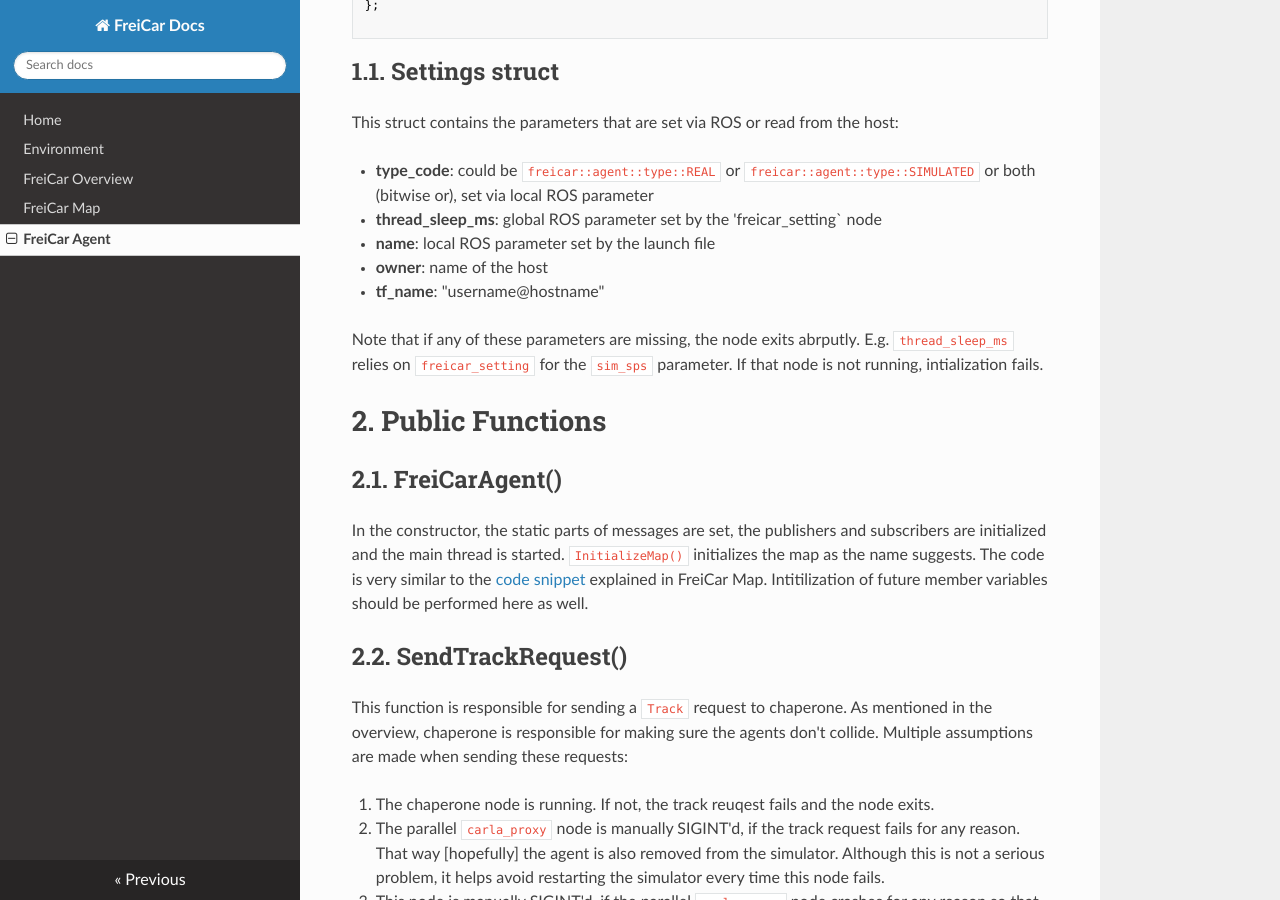
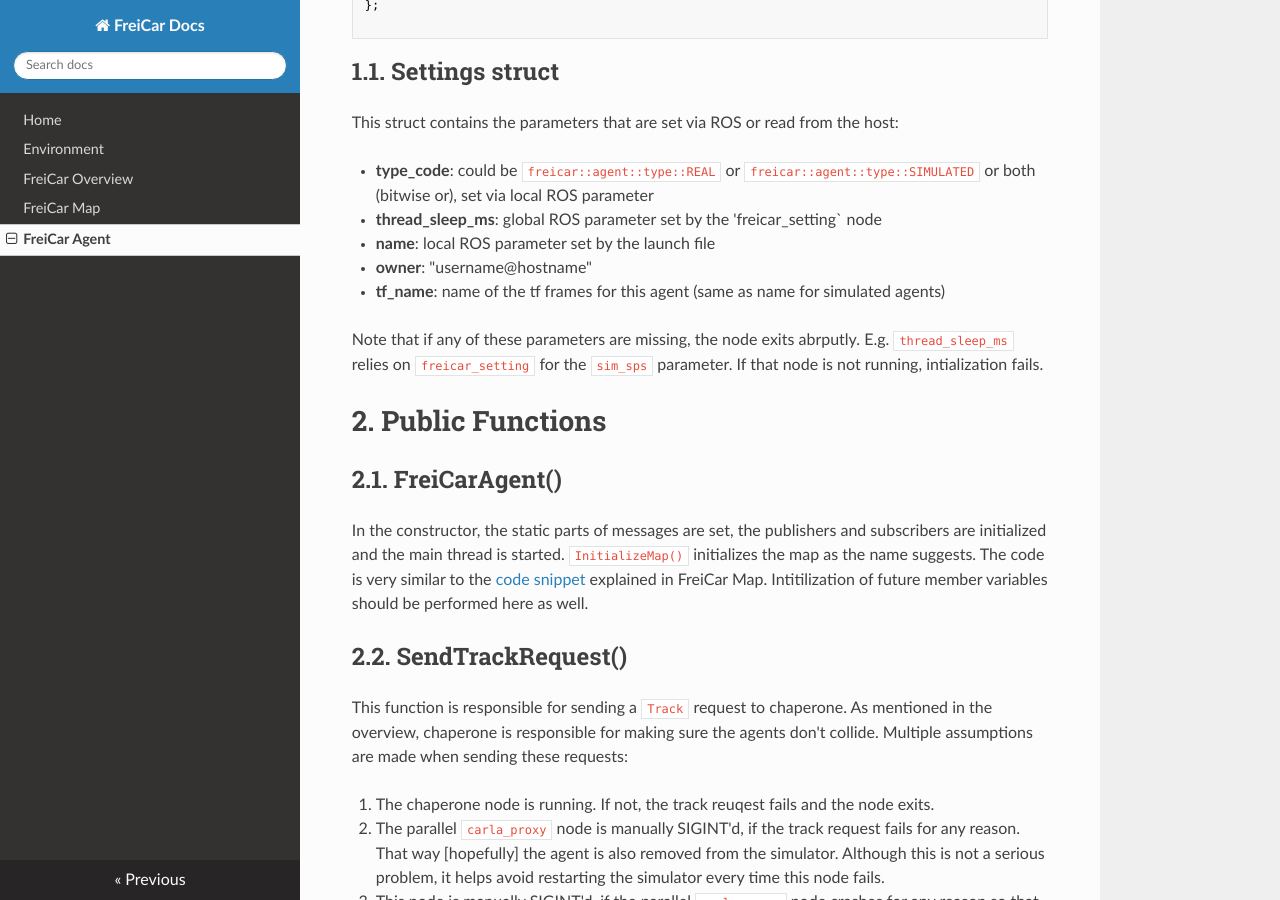
Before and after one commit to JohanVer/freicar_docs, an MkDocs documentation site: the page built from docs/nodes/freicar_agent.md, in a window 1280 px wide and 900 px high, scrolled down 971 px. Built offline with MkDocs 1.6.1, drawn with Linux system fonts in a browser that asks for light colours; nearby versions of some CDN libraries.

Commit message:
correct explanation of tf_name

```diff
--- a/docs/nodes/freicar_agent.md
+++ b/docs/nodes/freicar_agent.md
@@ -52,8 +52,8 @@ This struct contains the parameters that are set via ROS or read from the host:
 - **type_code**: could be `freicar::agent::type::REAL` or `freicar::agent::type::SIMULATED` or both (bitwise or), set via local ROS parameter
 - **thread_sleep_ms**: global ROS parameter set by the 'freicar_setting` node
 - **name**: local ROS parameter set by the launch file
-- **owner**: name of the host
-- **tf_name**: "username@hostname"
+- **owner**: "username@hostname"
+- **tf_name**: name of the tf frames for this agent (same as name for simulated agents)
 
 Note that if any of these parameters are missing, the node exits abrputly. E.g. `thread_sleep_ms` relies on `freicar_setting` for the `sim_sps` parameter. If that node is not running, intialization fails.
 
```
